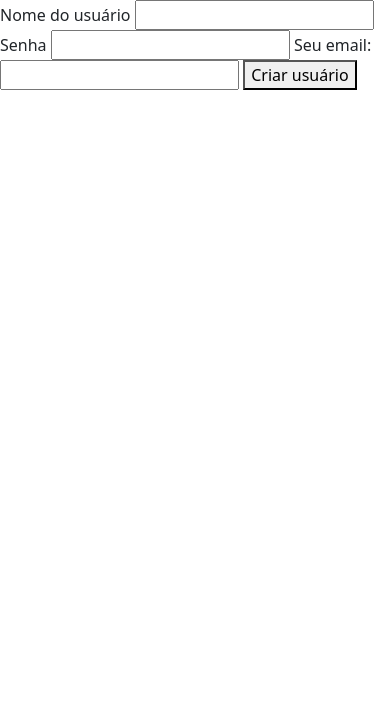
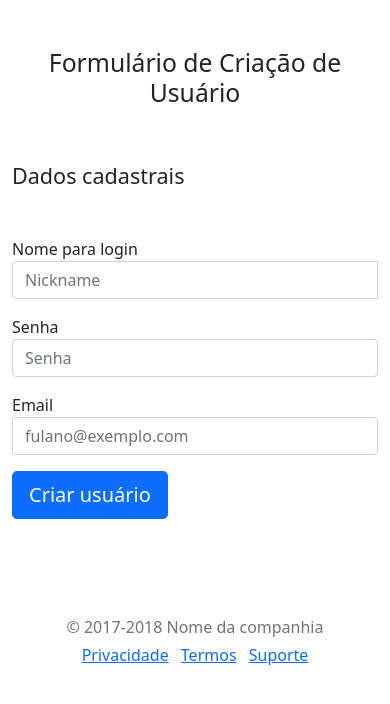
Before and after one commit to ForeverZlink/Cadastro_de_filmes, a Django app: page /create_user/ in a window 390 px wide. Shown: the top 704 px of the page. Run offline with Django 3.2, Linux system fonts and the light colour scheme; some libraries are stand-ins or nearby versions.

Commit message:
Melhorei a página de criação de usuário. Agora, é mais bonito e intuitivo para a experiència do usuário

```diff
--- a/filmes/templates/filmes/create_user.html
+++ b/filmes/templates/filmes/create_user.html
@@ -3,16 +3,104 @@
 {% block content %}
 <form action="{% url 'filmes:criar_user' %}" method="post">
 {% csrf_token %}
-    <label for="user">Nome do usuário</label>
-    <input type="text" name="username" id="user" >
-    <label for="password">Senha</label>
-    <input type="password" name="password" id="password">
-    <label for="email">Seu email:</label>
-    <input type="email" name="email" id="email">
-    <button type="submit">Criar usuário</button>
-</form>
+
+<div class="container">
+  <div class="py-5 text-center">
+
+    <h2>Formulário de Criação de Usuário</h2>
+
+  </div>
+    <div class="col-md-8 order-md-1">
+      <h4 class="mb-3">Dados cadastrais</h4>
+      <form class="needs-validation" novalidate="">
+        <div class="row">
+          <div class="col-md-6 mb-3">
+
+            <div class="invalid-feedback">
+
+            </div>
+          </div>
+          <div class="col-md-6 mb-3">
+
+            </div>
+          </div>
+        </div>
+        <div class="mb-3">
+          <label for="username">Nome para login</label>
+          <div class="input-group">
+
+            <input type="text" class="form-control" id="username" name = "username" placeholder="Nickname" required="true">
+            <div class="invalid-feedback" style="width: 100%;">
+              Seu nickname é obrigatório.
+            </div>
+          </div>
+        </div>
+        <div class="mb-3">
+            <label for="password">Senha</label>
+            <input type="password" class ="form-control" required="true" name="password" id="password" placeholder="Senha">
+
+        </div>
+        <div class="mb-3">
+          <label for="email">Email</label>
+          <input type="email" class="form-control" id="email" name="email" required="true" placeholder="fulano@exemplo.com">
+          <div class="invalid-feedback">
+            Por favor, insira um endereço de e-mail válido, para futuras atualizações.
+          </div>
+        </div>
 
 
 
+        <div class="row">
+            <div class="col-md-6 offset-md-5">
+
+            <button class="btn btn-primary btn-lg btn-block" type="submit">Criar usuário</button>
+
+            </div>
+
+
+            </div>
+
+
+      </form>
+    </div>
+  </div>
+  <footer class="my-5 pt-5 text-muted text-center text-small">
+    <p class="mb-1">© 2017-2018 Nome da companhia</p>
+    <ul class="list-inline">
+      <li class="list-inline-item"><a href="#">Privacidade</a></li>
+      <li class="list-inline-item"><a href="#">Termos</a></li>
+      <li class="list-inline-item"><a href="#">Suporte</a></li>
+    </ul>
+  </footer>
+</div>
+<!-- Principal JavaScript do Bootstrap
+================================================== -->
+<!-- Foi colocado no final para a página carregar mais rápido -->
+<script src="https://code.jquery.com/jquery-3.3.1.slim.min.js" integrity="sha384-q8i/X+965DzO0rT7abK41JStQIAqVgRVzpbzo5smXKp4YfRvH+8abtTE1Pi6jizo" crossorigin="anonymous"></script>
+<script>window.jQuery || document.write('<script src="../../assets/js/vendor/jquery-slim.min.js"><\/script>')</script>
+<script src="../../assets/js/vendor/popper.min.js"></script>
+<script src="../../dist/js/bootstrap.min.js"></script>
+<script src="../../assets/js/vendor/holder.min.js"></script>
+<script>
+  // Exemplo de JavaScript para desativar o envio do formulário, se tiver algum campo inválido.
+  (function() {
+    'use strict';
+    window.addEventListener('load', function() {
+      // Selecione todos os campos que nós queremos aplicar estilos Bootstrap de validação customizados.
+      var forms = document.getElementsByClassName('needs-validation');
+      // Faz um loop neles e previne envio
+      var validation = Array.prototype.filter.call(forms, function(form) {
+        form.addEventListener('submit', function(event) {
+          if (form.checkValidity() === false) {
+            event.preventDefault();
+            event.stopPropagation();
+          }
+          form.classList.add('was-validated');
+        }, false);
+      });
+    }, false);
+  })();
+</script>
+
 
 {% endblock content %}
--- a/filmes/views.py
+++ b/filmes/views.py
@@ -22,6 +22,8 @@ def create_user(request):
         usuario = User.objects.create_user(username=user['username'],
                  password=user['password'],email=user['email']
                 )
+
+
         usuario.save()
         return HttpResponseRedirect(reverse("login"))
 
```
Also changed, not shown: db.sqlite3.
